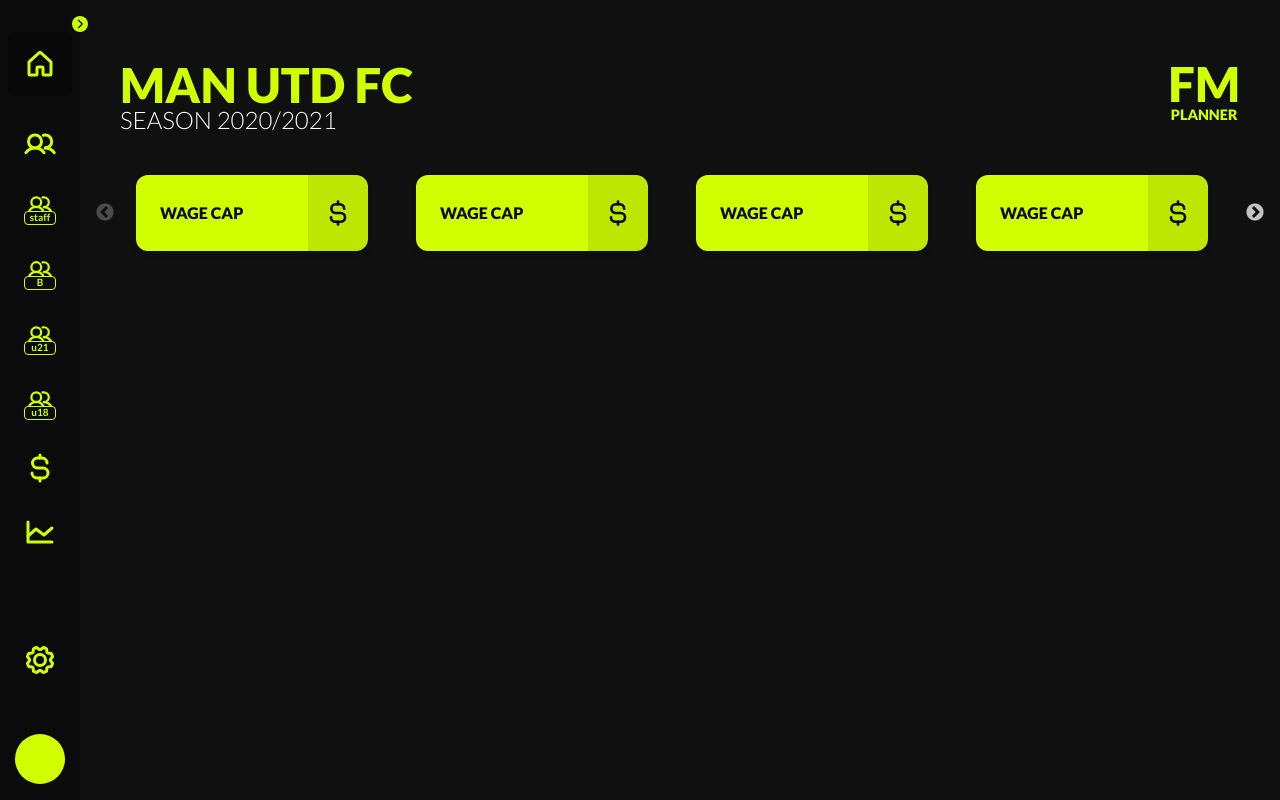
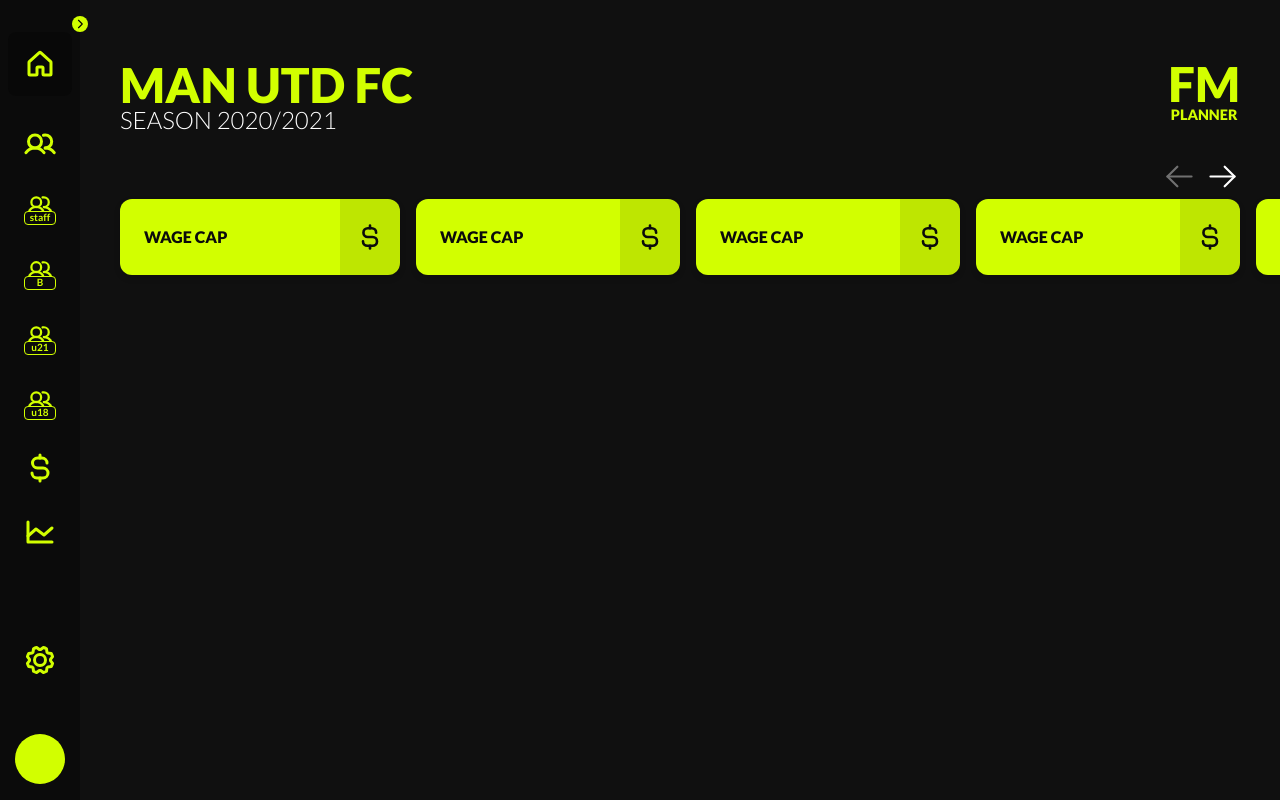
Before and after one commit to devlima/fmp, a Next.js app: page /home in a window 1280 px wide. Built offline with nearby package versions, Linux system fonts and the light colour scheme.

Commit message:
Finishing fav slider

```diff
--- a/src/components/FavSlider/favslider.module.scss
+++ b/src/components/FavSlider/favslider.module.scss
@@ -1,12 +1,48 @@
 @import 'styles/colors.scss';
 
 .favSlider {
+  padding-top: calc(40px - 1rem);
   max-width: 100%;
   flex: 1;
+
+  :global {
+    .slick-list { overflow: visible; }
+
+    .slick-slide{
+      > div {
+        padding: 1rem 0;
+      }
+
+      &:not(:first-of-type){
+        padding-left: 1rem;
+      }
+    }
+
+    .slick-arrow {
+      width: 35px;
+      height: 35px;
+      transform: none;
+      transition: opacity 0.6s ease;
+
+      &::before { display: none; }
+
+      &.slick-disabled { opacity: 0.4; }
+    }
+
+    .slick-next {
+      top: 0;
+      right: 0;
+    }
+
+    .slick-prev {
+      top: 0;
+      right: calc(35px + 8px);
+      left: initial;
+    }
+  }
 }
 
 .card {
-  margin: 1rem;
   display: flex;
   align-items: center;
   justify-content: space-between;
@@ -20,10 +56,6 @@
   border-radius: 12px;
   box-shadow: 0px 3px 6px 0px rgba(black, 0.16);
   transition: transform 0.4s ease;
-
-  @media(min-width: 992px){
-    margin: 1rem 2rem 1rem 1rem;
-  }
 
   &:hover {
     transform: translateY(5px);
--- a/src/components/FavSlider/index.jsx
+++ b/src/components/FavSlider/index.jsx
@@ -6,12 +6,27 @@
 import * as Color from 'styles/colors.module.scss';
 
 const FavSlider = () => {
+
+  function FavArrows(props) {
+    const { className, style, onClick, dir } = props;
+    return (
+        <div className={`${className}`} style={{ ...style }} onClick={onClick}>
+          <Icon.IconContext.Provider value={{size: 35, weight: "regular", color: 'white', style: { minWidth: 12 }}}>
+            {dir === 'next' ? <Icon.ArrowRight /> : <Icon.ArrowLeft />}
+          </Icon.IconContext.Provider>
+        </div>
+    );
+  }
+
+
   const settings = {
     dots: false,
     infinite: false,
     speed: 500,
     slidesToScroll: 1,
     slidesToShow: 6,
+    nextArrow: <FavArrows dir="next" />,
+    prevArrow: <FavArrows dir="prev" />,
     responsive: [
       {
         breakpoint: 767,
--- a/src/styles/globals.scss
+++ b/src/styles/globals.scss
@@ -15,8 +15,6 @@
 
 * {
   box-sizing: border-box;
-  min-width: 0;
-  min-height: 0;
 }
 
 .main {
@@ -34,6 +32,7 @@
   padding: 1.5rem 2.5rem;
   flex: 1;
   min-height: 100%;
+  overflow: hidden;
 }
 
 .c-primary { color: $primary !important; }
```
